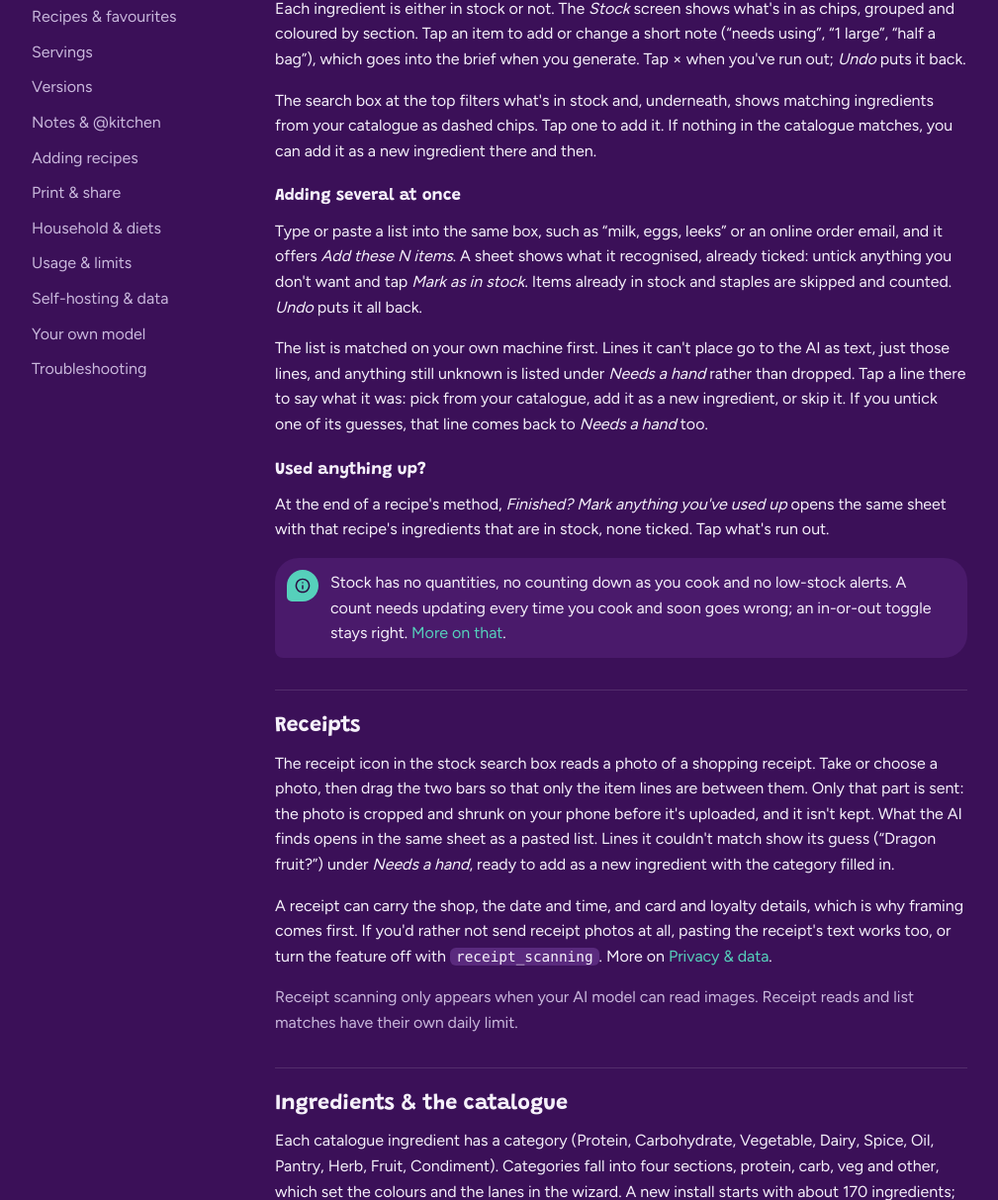
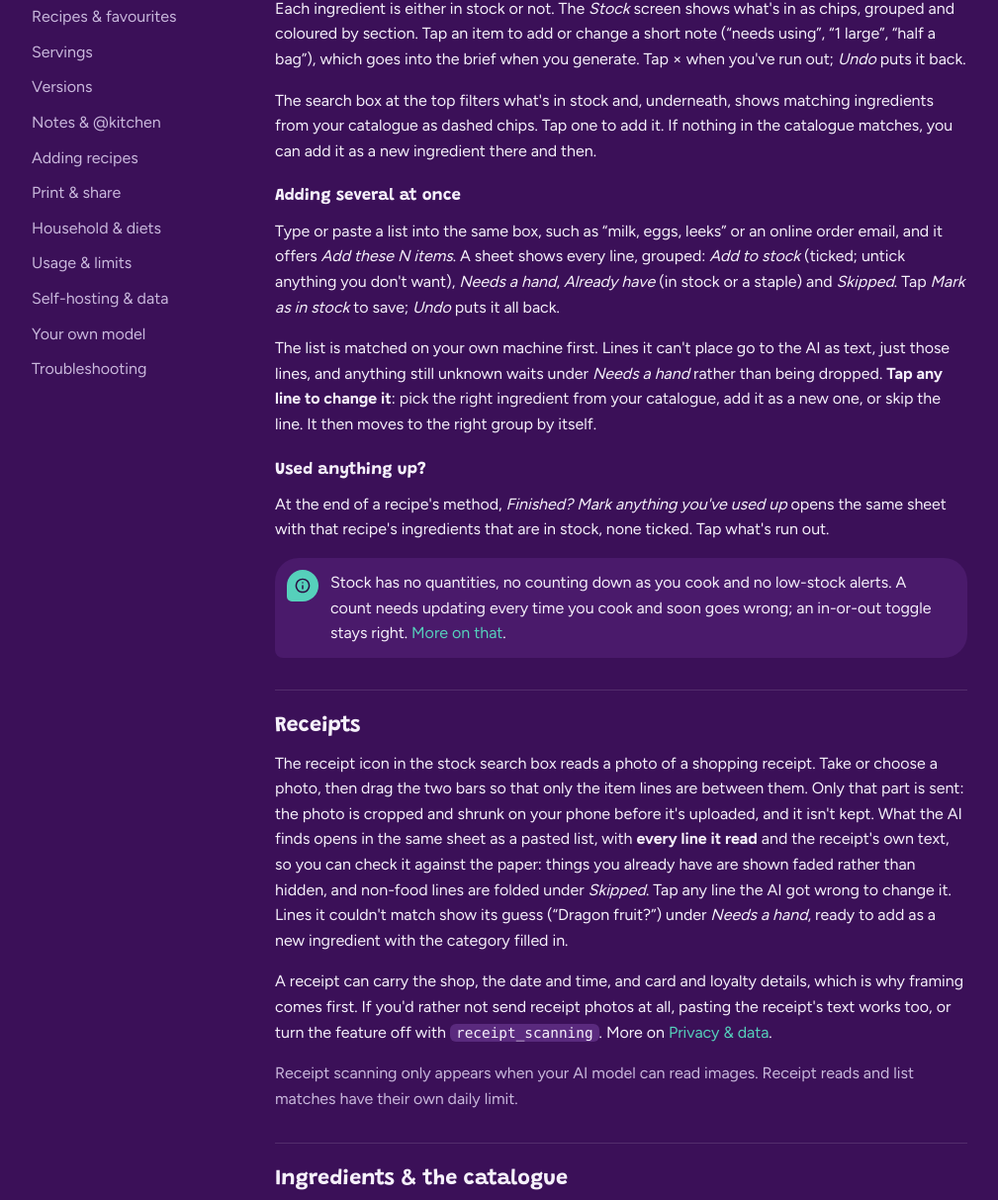
Before and after one commit to amiablealex/my-kitchen-site, a Flask app: page /docs in a window 1280 px wide. Shown: the part 522-1735 px from the top of the page at 99% size, without its empty margins (116-1125 px from the left). Run offline with Flask 3, Linux system fonts and the light colour scheme.

Commit message:
Docs: receipt and list review shows every line

```diff
--- a/templates/docs.html
+++ b/templates/docs.html
@@ -59,14 +59,15 @@
 
       <h3>Adding several at once</h3>
       <p>Type or paste a list into the same box, such as “milk, eggs, leeks” or an online order
-        email, and it offers <em>Add these N items</em>. A sheet shows what it recognised, already
-        ticked: untick anything you don't want and tap <em>Mark as in stock</em>. Items already in
-        stock and staples are skipped and counted. <em>Undo</em> puts it all back.</p>
+        email, and it offers <em>Add these N items</em>. A sheet shows every line, grouped:
+        <em>Add to stock</em> (ticked; untick anything you don't want), <em>Needs a hand</em>,
+        <em>Already have</em> (in stock or a staple) and <em>Skipped</em>. Tap <em>Mark as in
+        stock</em> to save; <em>Undo</em> puts it all back.</p>
       <p>The list is matched on your own machine first. Lines it can't place go to the AI as text,
-        just those lines, and anything still unknown is listed under <em>Needs a hand</em> rather
-        than dropped. Tap a line there to say what it was: pick from your catalogue, add it as a new
-        ingredient, or skip it. If you untick one of its guesses, that line comes back to
-        <em>Needs a hand</em> too.</p>
+        just those lines, and anything still unknown waits under <em>Needs a hand</em> rather than
+        being dropped. <strong>Tap any line to change it</strong>: pick the right ingredient from your
+        catalogue, add it as a new one, or skip the line. It then moves to the right group by
+        itself.</p>
 
       <h3>Used anything up?</h3>
       <p>At the end of a recipe's method, <em>Finished? Mark anything you've used up</em> opens the
@@ -85,7 +86,10 @@
       <p>The receipt icon in the stock search box reads a photo of a shopping receipt. Take or choose
         a photo, then drag the two bars so that only the item lines are between them. Only that part
         is sent: the photo is cropped and shrunk on your phone before it's uploaded, and it isn't
-        kept. What the AI finds opens in the same sheet as a pasted list. Lines it couldn't match show
+        kept. What the AI finds opens in the same sheet as a pasted list, with <strong>every line it
+        read</strong> and the receipt's own text, so you can check it against the paper: things you
+        already have are shown faded rather than hidden, and non-food lines are folded under
+        <em>Skipped</em>. Tap any line the AI got wrong to change it. Lines it couldn't match show
         its guess (“Dragon fruit?”) under <em>Needs a hand</em>, ready to add as a new ingredient with
         the category filled in.</p>
       <p>A receipt can carry the shop, the date and time, and card and loyalty details, which is why
```
